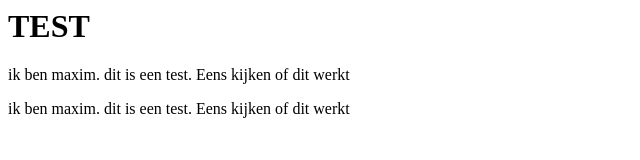
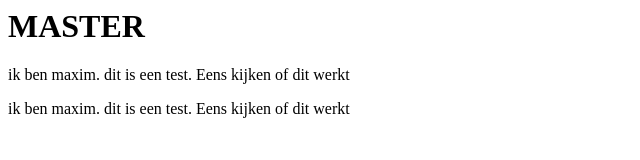
Before and after one commit to MaximAelterman/git_sessie, a plain HTML site: page index.html in a window 1280 px wide. Shown: the whole page, without its empty margins (0-640 px from the left). Drawn offline with Linux system fonts and the light colour scheme.

Commit message:
html aangepast

```diff
--- a/index.html
+++ b/index.html
@@ -1,6 +1,6 @@
 <html>
 <body>
-	<h1>TEST</h1>
+	<h1>MASTER</h1>
 	<p>ik ben maxim. dit is een test. Eens kijken of dit werkt</p>
 	<p>ik ben maxim.
 	dit is een test.
```
